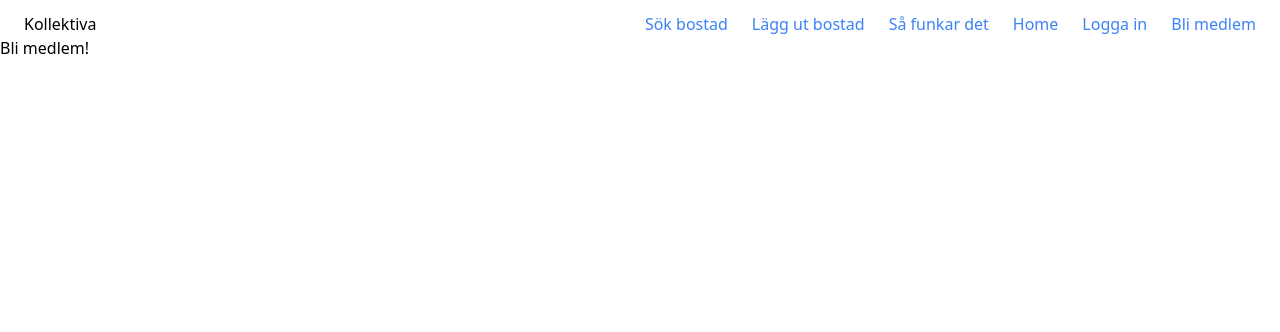
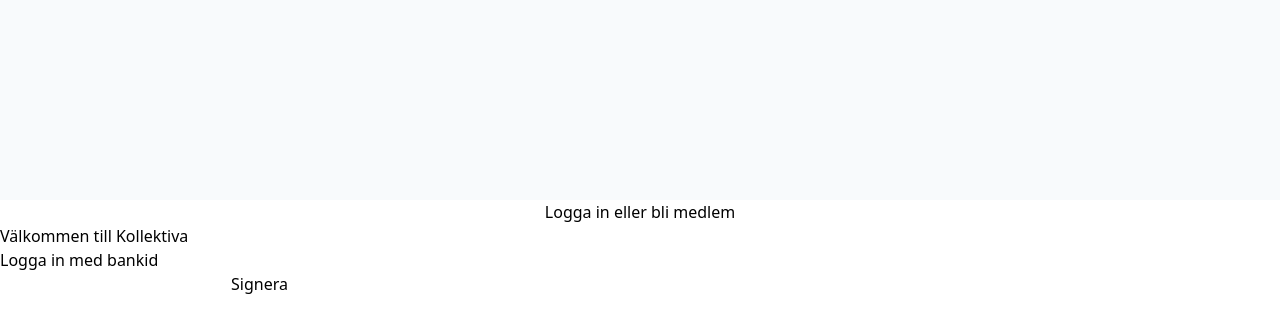
Before and after one commit to sofiaronnkvist/Kollektiva, a Next.js app: page /blimedlem in a window 1280 px wide. Shown: the top 332 px of the page. Built offline with nearby package versions, Linux system fonts and the light colour scheme.

Commit message:
Added blimedlem page

```diff
--- /dev/null
+++ b/components/FormBankId.tsx
@@ -0,0 +1,13 @@
+function FormBankId() {
+  return (
+    <div>
+      <p>Logga in med bankid</p>
+      <form action="">
+        <input type="text" />
+        <button type="submit">Signera</button>
+      </form>
+    </div>
+  )
+}
+
+export default FormBankId
--- a/pages/blimedlem.tsx
+++ b/pages/blimedlem.tsx
@@ -1,17 +1,13 @@
 import React from 'react'
-import Logo from '../components/Logo'
-import Navigation from '../components/Navigation'
+import FormBankId from '../components/FormBankId'
 
 function Register() {
   return (
-    <div>
-      <nav className="mt-3 flex w-screen justify-between">
-        <Logo></Logo>
-        <Navigation></Navigation>
-      </nav>
-
-      <div>
-        <h1>Bli medlem!</h1>
+    <div className="flex h-screen items-center bg-slate-50">
+      <div className="container mx-auto h-[400px] bg-white">
+        <p className="text-center">Logga in eller bli medlem</p>
+        <h1>Välkommen till Kollektiva</h1>
+        <FormBankId />
       </div>
     </div>
   )
```
